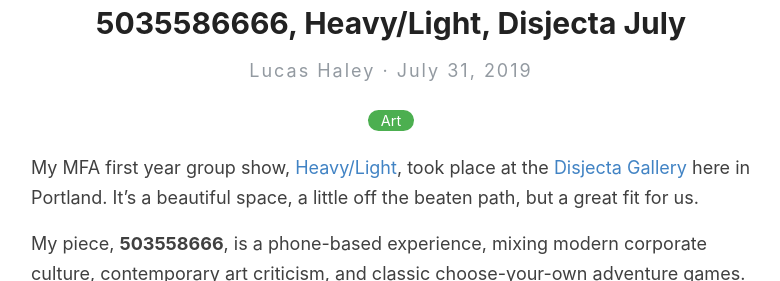
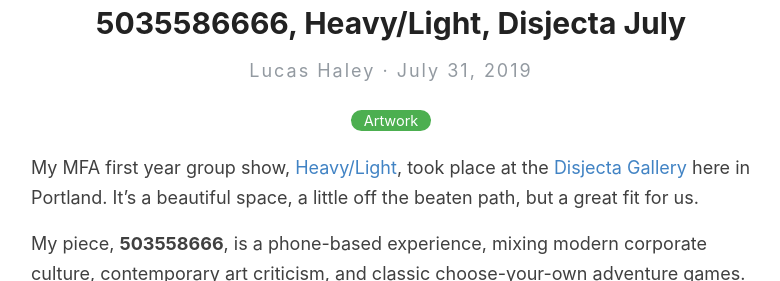
Before and after one commit to lucashaley/lucashaley.github.io, a Jekyll site: the page built from _posts/2019-07-31-5035586666-heavy-slash-light-disjecta-july.markdown, in a window 1280 px wide, cut to the strip 136-417 px from the top of the page. Shown: the whole strip, without its empty margins (249-1029 px from the left). Built offline with Jekyll 4.4.1, drawn with Linux system fonts in a browser that asks for light colours; our own code applies the rules of GitHub Pages for plain Markdown files.

Commit message:
Updated 5035586666 Heavy Slash Light Disjecta July

```diff
--- a/_posts/2019-07-31-5035586666-heavy-slash-light-disjecta-july.markdown
+++ b/_posts/2019-07-31-5035586666-heavy-slash-light-disjecta-july.markdown
@@ -2,7 +2,7 @@
 title: 5035586666, Heavy/Light, Disjecta July
 date: 2019-07-31 13:57:00 -07:00
 categories:
-- Art
+- Artwork
 tags:
 - Artwork
 - Interactive
```
